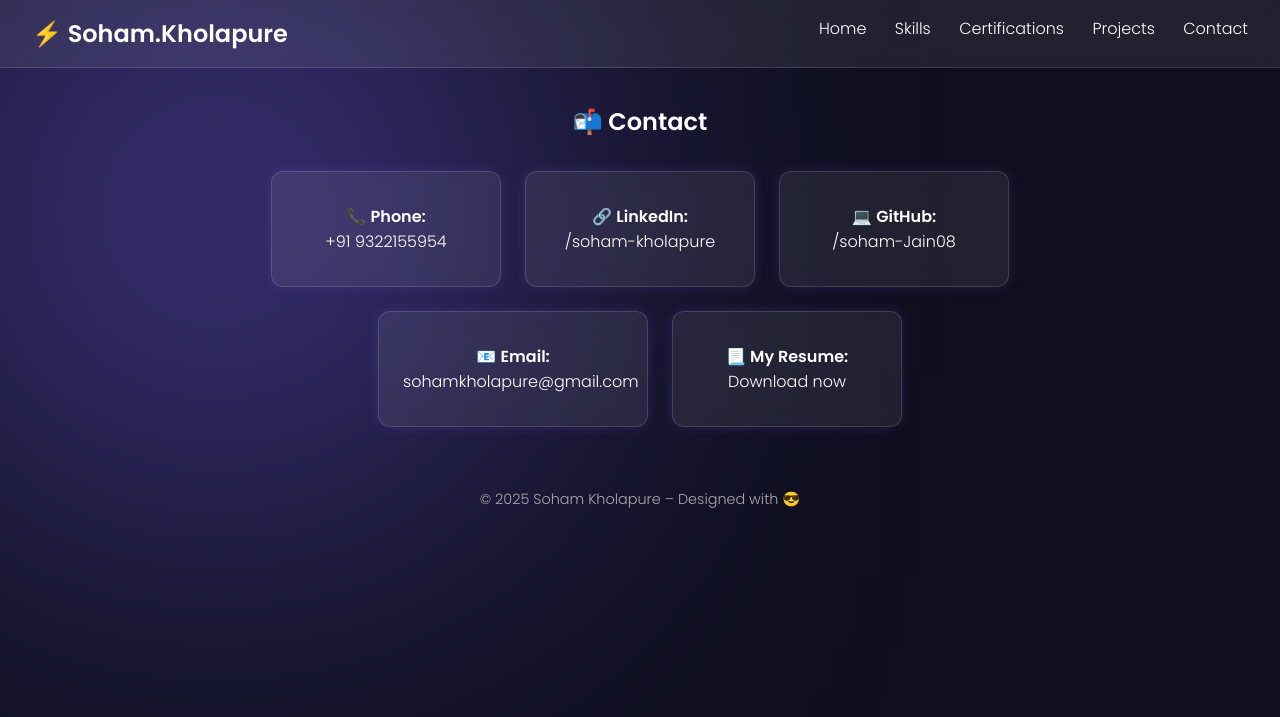
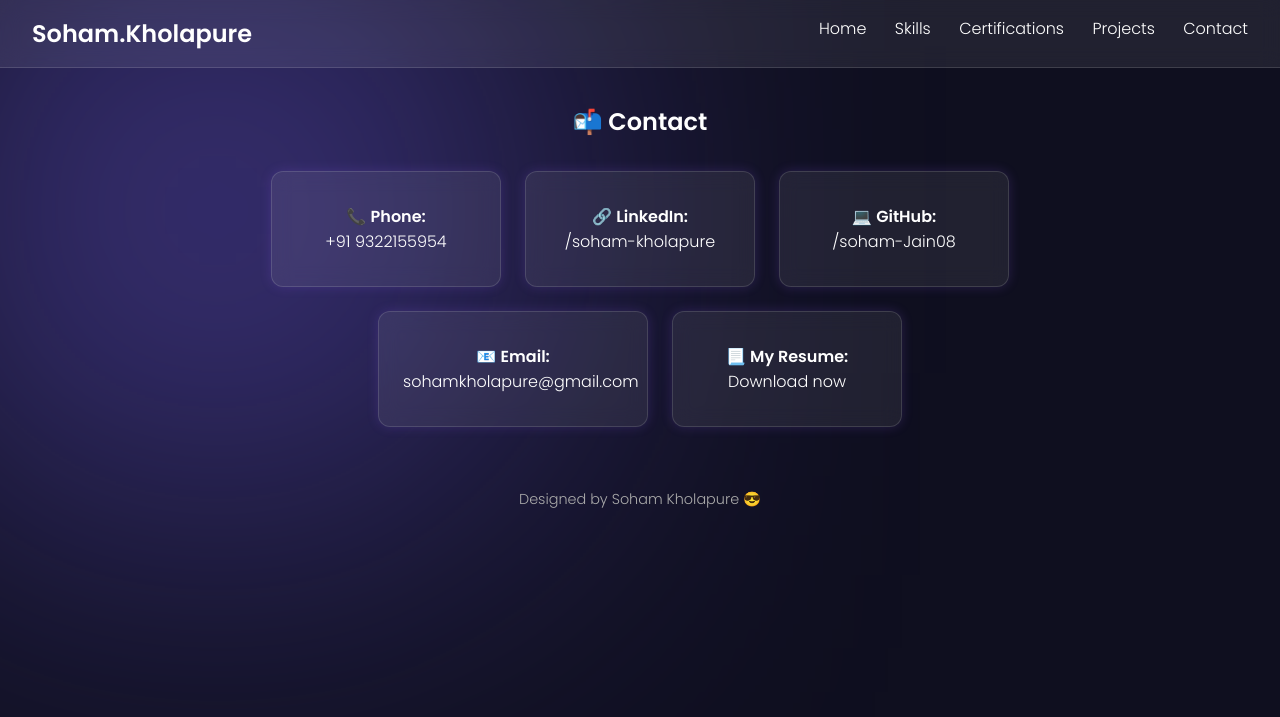
Before and after one commit to soham-Jain08/myportfolio, a Django app: page /contact/ in a window 1280 px wide. Shown: the top 717 px of the page. Run offline with Django 5.2, Linux system fonts and the light colour scheme.

Commit message:
Update contact.html

```diff
--- a/soham/templates/contact.html
+++ b/soham/templates/contact.html
@@ -232,7 +232,7 @@ nav a:hover {
   <div class="blob"></div>
 
   <header class="navbar glass">
-    <div class="logo">⚡ Soham.Kholapure</div>
+    <div class="logo">Soham.Kholapure</div>
     <nav>
       <a href="{% url 'home' %}">Home</a>
       <a href="{% url 'skills' %}">Skills</a>
@@ -258,7 +258,7 @@ nav a:hover {
       <p>📧 <strong>Email:</strong><br><a href="mailto:sohamkholapure@gmail.com">sohamkholapure@gmail.com</a></p>
     </div>
     <div class="contact-card">
-      <p>📃 <strong>My Resume:</strong><br><a href="{% static 'media/SohamKholapure_resume.pdf' %}" target="_blank">Download now</a></p>
+      <p>📃 <strong>My Resume:</strong><br><a href="https://res.cloudinary.com/daz2pyisr/image/upload/v1752906420/zvr80iar2ao1fcigeepe.pdf" target="_blank">Download now</a></p>
     </div>
   </div>
   <!-- <div class="contact-form">
@@ -272,7 +272,7 @@ nav a:hover {
 </section>
 
   <footer class="footer">
-    <p>© 2025 Soham Kholapure – Designed with 😎</p>
+    <p>Designed by Soham Kholapure 😎</p>
   </footer>
 </body>
 </html>
```
